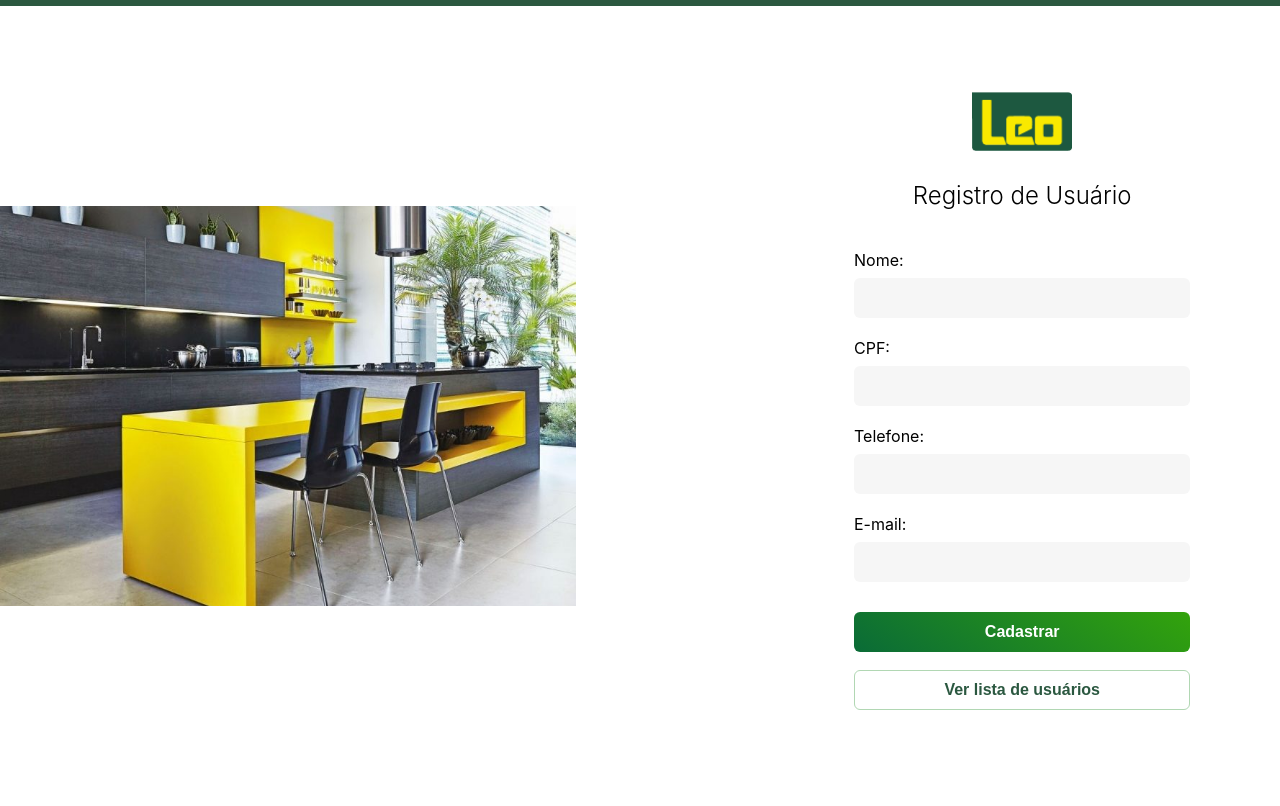
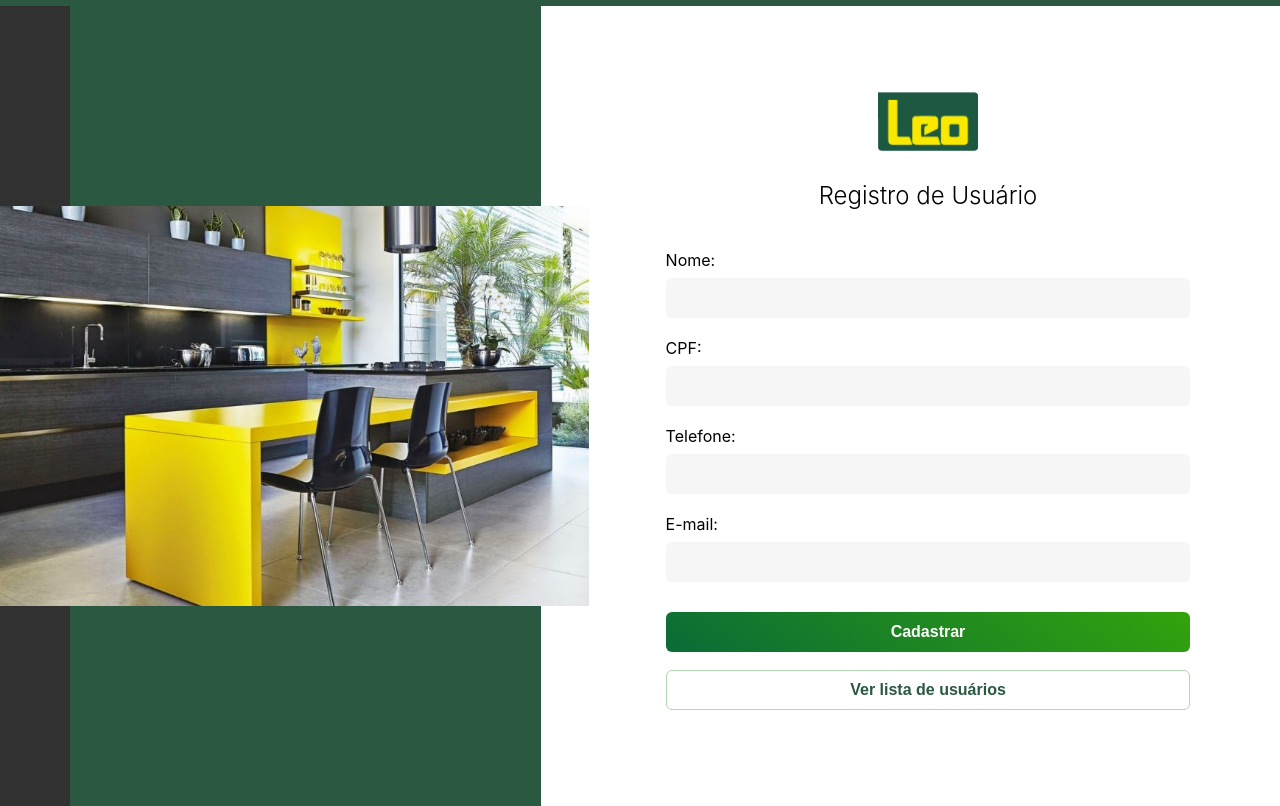
Before and after one commit to vbuzato/leo, a React (Create React App) app: page / in a window 1280 px wide. Built offline with nearby package versions, Linux system fonts and the light colour scheme.

Commit message:
fix: layout adjustments

```diff
--- a/src/components/form/form.css
+++ b/src/components/form/form.css
@@ -1,12 +1,13 @@
 .register-form {
   width: 100%;
-  max-width: 450px;
+  max-width: 800px;
   display: flex;
   justify-content: center;
   align-items: center;
   flex-direction: column;
   flex: 1;
   padding: 24px;
+  padding-left: 7% ;
 }
 
 .register-form input {
--- a/src/pages/user-register.css
+++ b/src/pages/user-register.css
@@ -14,18 +14,35 @@
   height: 100px;
 }
 
+.user-register .background-green {
+  width: 100%;
+  height: 100px;
+}
+
+
 @media screen and (min-width: 768px) {
   .user-register  {
     align-items: flex-end;
     height: 100vh;
   }
   .user-register .img-user-register {
-    width: 45%;
+    width: 125%;
     min-height: 400px;
+    position: absolute;
+    top: 25%;
+    left: -70px;
   }
   .user-register {
     flex-direction: row;
-    justify-content: space-between;
+    justify-content: flex-start;
     align-items: center;
   }
+  .user-register .background-green {
+    width: 45%;
+    height: 100vh;
+    border-left: 70px solid #313131;
+    border-right: 35px solid #ffffff;
+    position: relative;
+    background-color: #2B5840;
+  }
 }
--- a/src/pages/user-register.tsx
+++ b/src/pages/user-register.tsx
@@ -5,7 +5,9 @@ import './user-register.css';
 export default function UserRegister(): ReactElement {
   return (
     <div className="user-register">
-      <div className="img-user-register" />
+      <div className="background-green">
+        <div className="img-user-register" />
+      </div>
       <Form />
     </div>
   );
```
